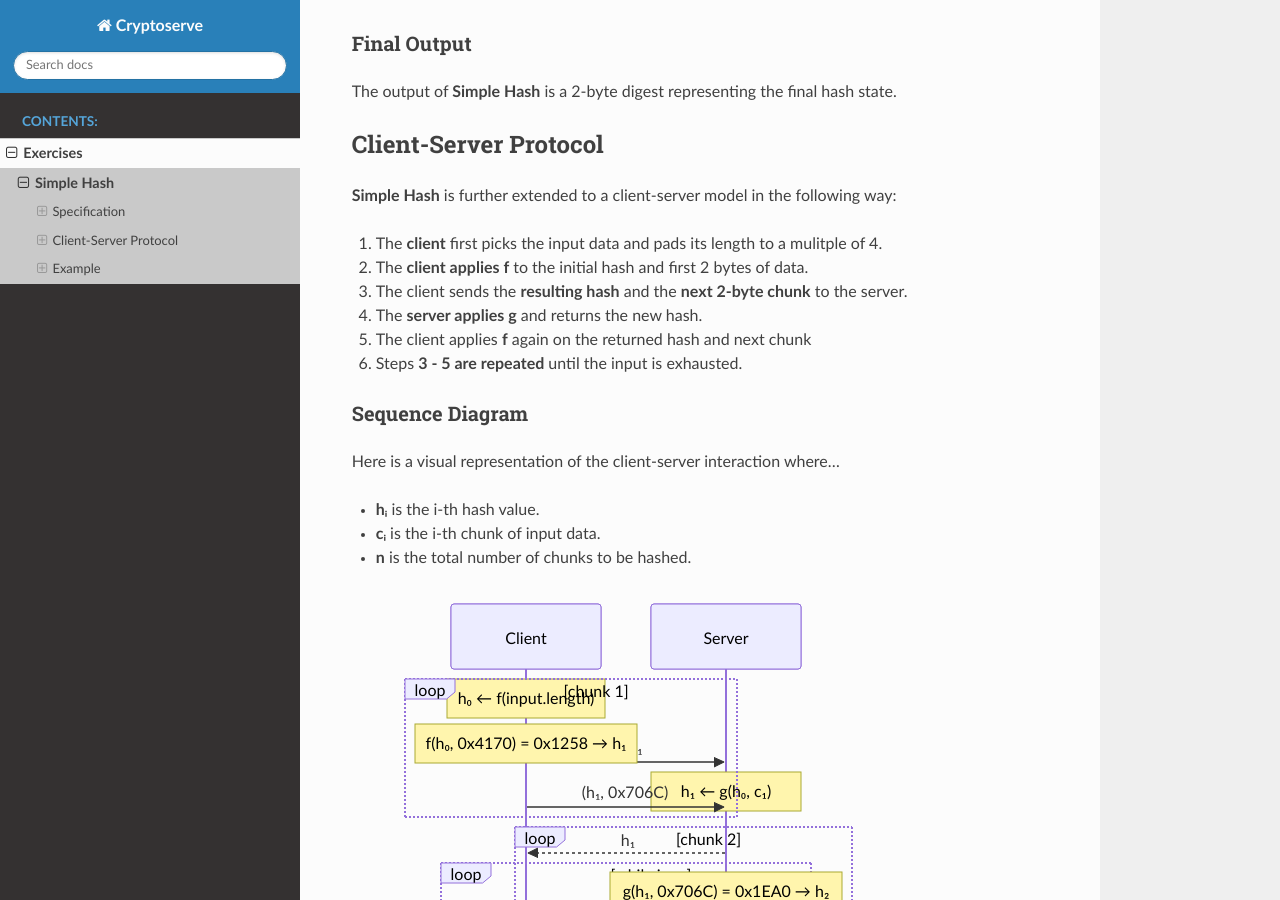
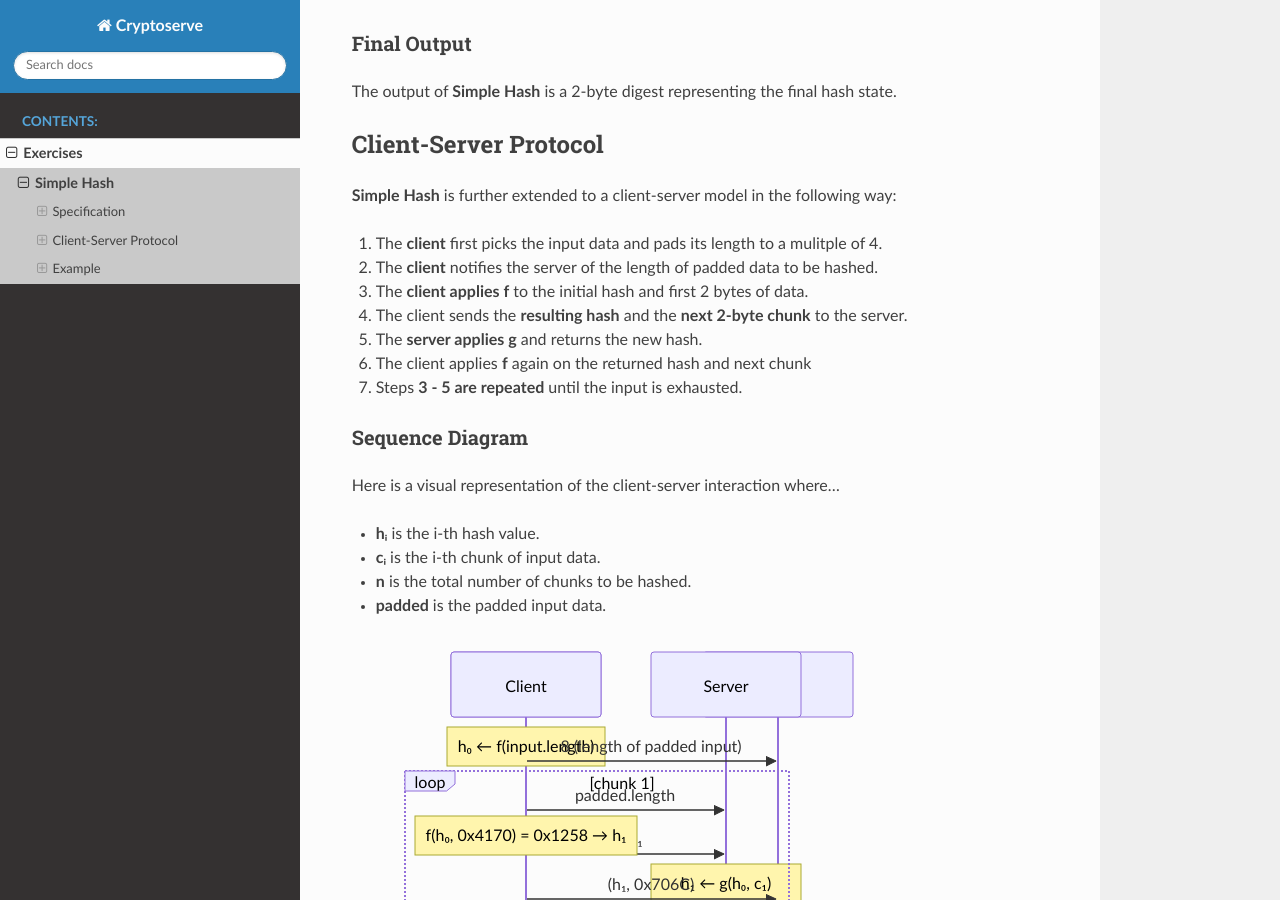
Before and after one commit to PeanutButterRat/cryptoserve, a Sphinx documentation site: the page built from docs/source/exercises/simple_hash.rst, in a window 1280 px wide and 900 px high, scrolled down 1265 px. Built offline with Sphinx 7.4.7 and the Read the Docs theme 3.1.0, drawn with Linux system fonts in a browser that asks for light colours; pages that are not in the unit, such as notebooks, are missing from menus.

Commit message:
Add length notification step to Simple Hash

```diff
--- a/docs/source/exercises/simple_hash.rst
+++ b/docs/source/exercises/simple_hash.rst
@@ -68,11 +68,12 @@
 **Simple Hash** is further extended to a client-server model in the following way:
 
 1. The **client** first picks the input data and pads its length to a mulitple of 4.
-2. The **client applies f** to the initial hash and first 2 bytes of data.
-3. The client sends the **resulting hash** and the **next 2-byte chunk** to the server.
-4. The **server applies g** and returns the new hash.
-5. The client applies **f** again on the returned hash and next chunk
-6. Steps **3 - 5 are repeated** until the input is exhausted.
+2. The **client** notifies the server of the length of padded data to be hashed.
+3. The **client applies f** to the initial hash and first 2 bytes of data.
+4. The client sends the **resulting hash** and the **next 2-byte chunk** to the server.
+5. The **server applies g** and returns the new hash.
+6. The client applies **f** again on the returned hash and next chunk
+7. Steps **3 - 5 are repeated** until the input is exhausted.
 
 
 Sequence Diagram
@@ -83,6 +84,7 @@
 - **hᵢ** is the i-th hash value.
 - **cᵢ** is the i-th chunk of input data.
 - **n** is the total number of chunks to be hashed.
+- **padded** is the padded input data.
 
 .. mermaid::
 
@@ -91,6 +93,7 @@
       participant Server
 
       Note over Client: h₀ ← f(input.length)
+      Client->>Server: padded.length
       Client->>Server: h₀, c₁
       Note over Server: h₁ ← g(h₀, c₁)
       Server-->>Client: h₁
@@ -145,6 +148,8 @@
       participant Client
       participant Server
 
+      Client->>Server: 8 (length of padded input)
+
       loop chunk 1
          Note over Client: f(h₀, 0x4170) = 0x1258 → h₁
          Client->>Server: (h₁, 0x706C)
```
Also changed, not shown: 2 other files.
